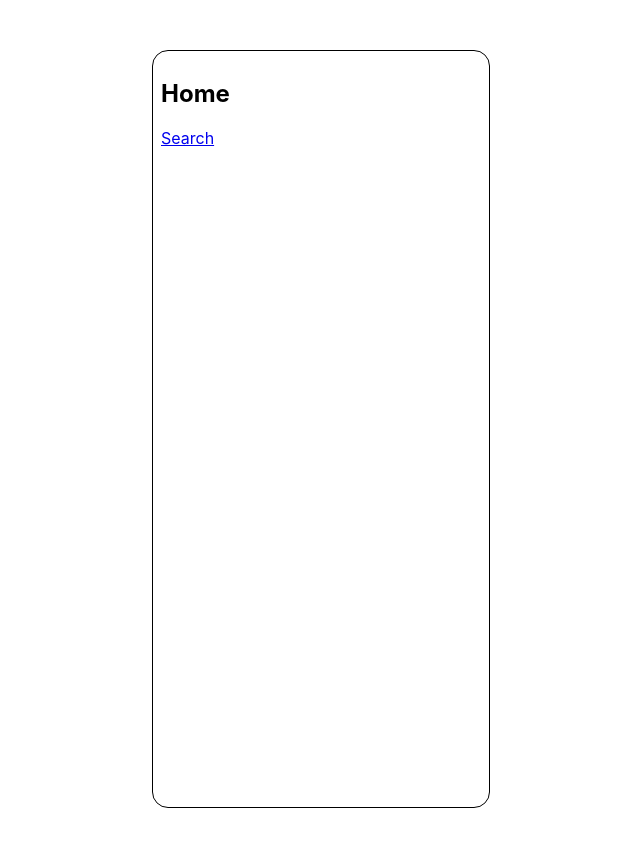
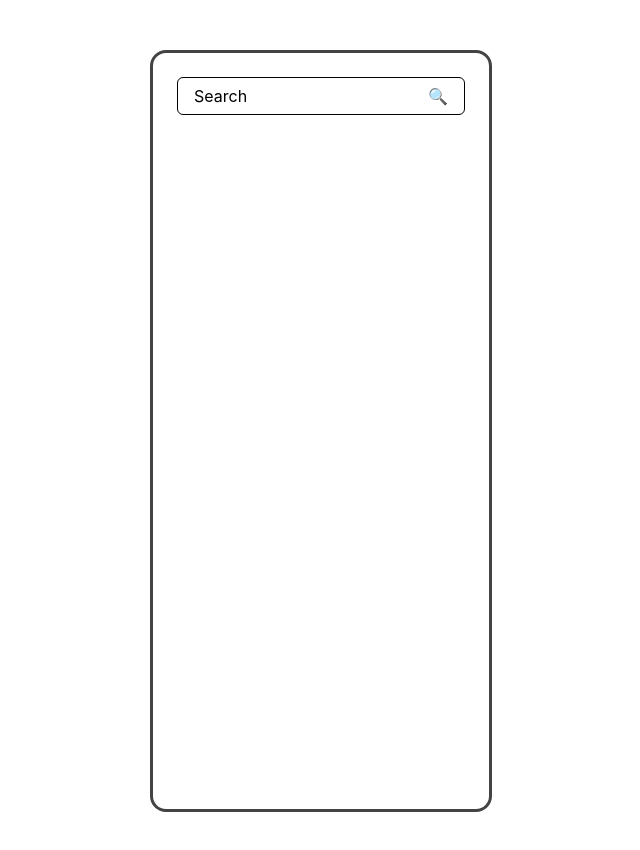
Before and after one commit to snemvalts/ux-ui-software-prototype, a React (Create React App) app: page / in a window 1280 px wide. Shown: the top 850 px of the page, without its empty margins (319-959 px from the left). Built offline with nearby package versions, Linux system fonts and the light colour scheme.

Commit message:
searchbox

```diff
--- a/src/App.js
+++ b/src/App.js
@@ -18,7 +18,8 @@ export const MobileContainer = styled.div`
   height: 740px;
   overflow-y: auto;
   border-radius: 16px;
-  border: 1px solid black;
+  border: 3px solid #434343;
+  position: relative;
 `;
 
 export default function App() {
--- a/src/pages/Home.jsx
+++ b/src/pages/Home.jsx
@@ -2,13 +2,28 @@ import React from "react";
 import {Link} from "react-router-dom";
 import styled from 'styled-components';
 
-export const RootContainer = styled.div``;
+export const RootContainer = styled.div`
+  padding: 16px;
+`;
+
+export const SearchBox = styled.div`
+  border: 1px solid black;
+  border-radius: 6px;
+  padding: 8px 16px;
+  display: flex;
+  justify-content: space-between;
+  align-items: center;
+`
 
 const Home = () => {
     return (
         <RootContainer>
-            <h2>Home</h2>
-            <Link to="/search">Search</Link>
+            <Link to="/search" style={{ textDecoration: 'none', color: 'black' }}>
+                <SearchBox>
+                    <span>Search</span>
+                    <span>🔍</span>
+                </SearchBox>
+            </Link>
         </RootContainer>
     );
 }
```
